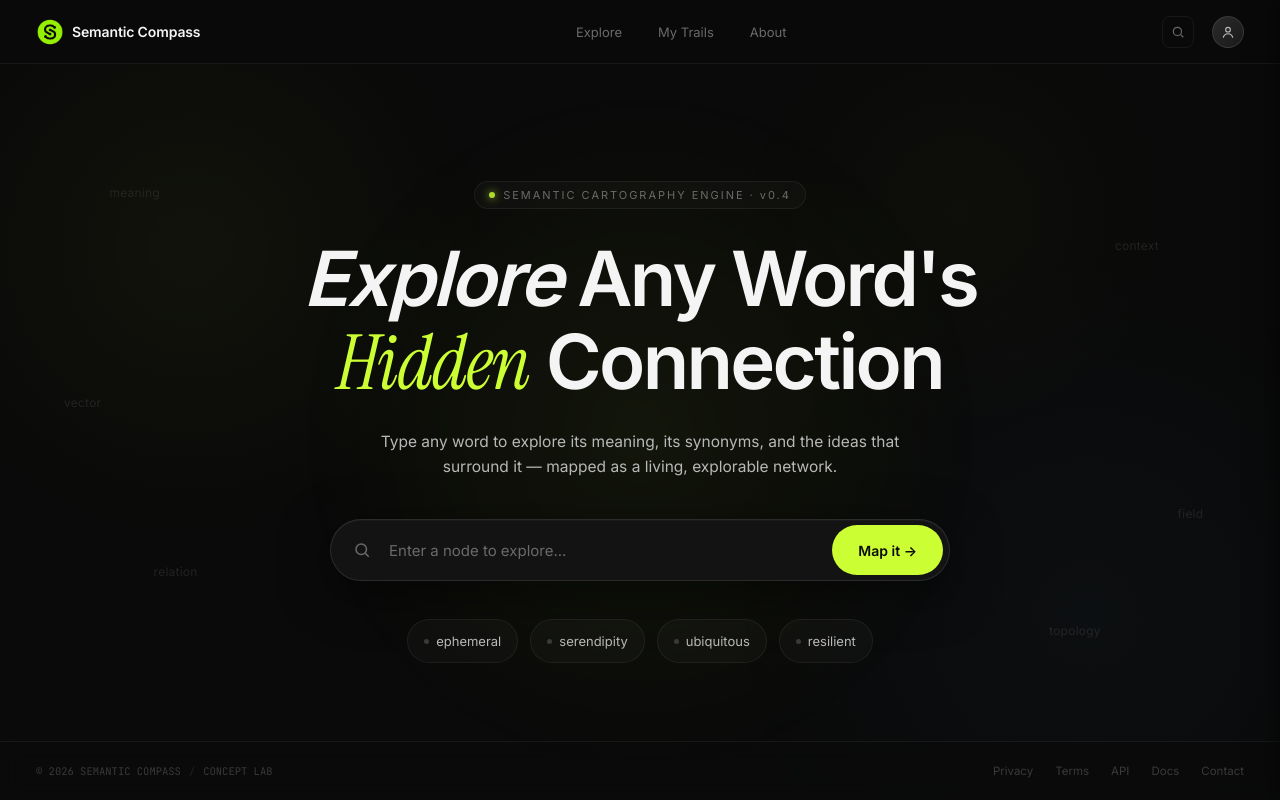
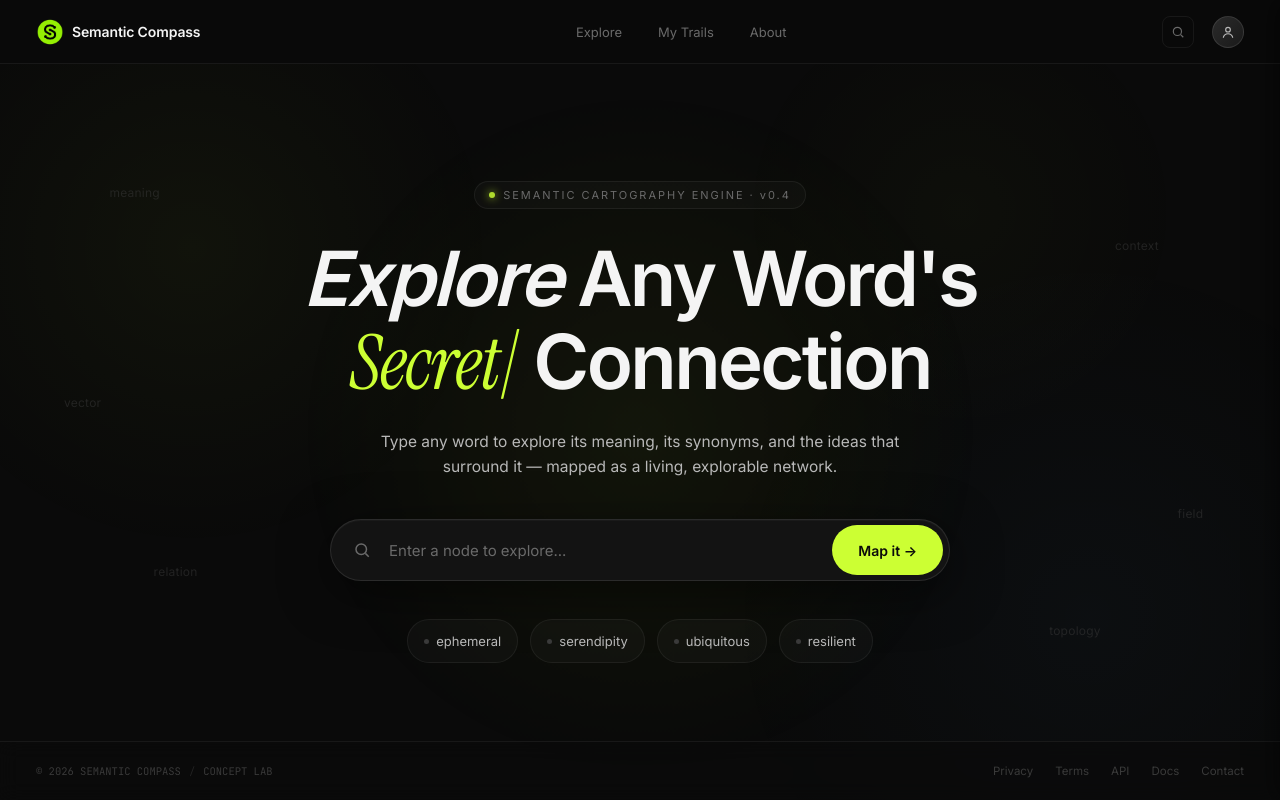
Before and after one commit to muhammadaamanbutt-commits/Ai-vocabulary-website, a React (Vite) app in the folder client/: page / in a window 1280 px wide. Built offline with nearby package versions, Linux system fonts and the light colour scheme.

Commit message:
Implement Landing page with typewriter effect and hero section layout

```diff
--- a/client/src/pages/Landing.jsx
+++ b/client/src/pages/Landing.jsx
@@ -1,8 +1,75 @@
+import { useState, useEffect } from 'react'
 import Navigation from '../components/Navigation/Navigation'
 import SearchBox from '../components/SearchBox/SearchBox'
 import './Landing.css'
 
+function useTypewriter(words, typingSpeed = 120, deletingSpeed = 80, pauseAfterTyping = 2000, pauseAfterDeleting = 500) {
+  const [displayText, setDisplayText] = useState('')
+  const [wordIndex, setWordIndex] = useState(0)
+  const [charIndex, setCharIndex] = useState(0)
+  const [isDeleting, setIsDeleting] = useState(false)
+  const [isPaused, setIsPaused] = useState(false)
+  const [showCursor, setShowCursor] = useState(true)
+
+  useEffect(() => {
+    const currentWord = words[wordIndex]
+
+    if (isPaused) {
+      return
+    }
+
+    const handleTyping = () => {
+      if (!isDeleting) {
+        // Typing forward
+        if (charIndex < currentWord.length) {
+          setDisplayText(currentWord.substring(0, charIndex + 1))
+          setCharIndex(charIndex + 1)
+        } else {
+          // Finished typing, pause before deleting
+          setIsPaused(true)
+          setTimeout(() => {
+            setIsPaused(false)
+            setIsDeleting(true)
+          }, pauseAfterTyping)
+        }
+      } else {
+        // Deleting backward
+        if (charIndex > 0) {
+          setDisplayText(currentWord.substring(0, charIndex - 1))
+          setCharIndex(charIndex - 1)
+        } else {
+          // Finished deleting, pause before next word
+          setIsPaused(true)
+          setTimeout(() => {
+            setIsPaused(false)
+            setIsDeleting(false)
+            setWordIndex((prev) => (prev + 1) % words.length)
+            setCharIndex(0)
+            setDisplayText('')
+          }, pauseAfterDeleting)
+        }
+      }
+    }
+
+    const timeout = setTimeout(handleTyping, isDeleting ? deletingSpeed : typingSpeed)
+    return () => clearTimeout(timeout)
+  }, [charIndex, wordIndex, isDeleting, isPaused, words, typingSpeed, deletingSpeed, pauseAfterTyping, pauseAfterDeleting])
+
+  // Cursor blink effect
+  useEffect(() => {
+    const cursorInterval = setInterval(() => {
+      setShowCursor((prev) => !prev)
+    }, 500)
+    return () => clearInterval(cursorInterval)
+  }, [])
+
+  return { text: displayText, showCursor }
+}
+
 function Landing() {
+  const words = ['Hidden', 'Secret', 'Deeper', 'Unseen', 'Unknown', 'Underlying', 'Core']
+  const { text, showCursor } = useTypewriter(words)
+
   return (
     <>
       <Navigation />
@@ -22,7 +89,13 @@ function Landing() {
             <span className="eyebrow-dot"></span>
             <span>SEMANTIC CARTOGRAPHY ENGINE · v0.4</span>
           </div>
-          <h1><i>Explore</i> Any Word's <br /><span className="accent-word">Hidden</span>  Connection</h1>
+          <h1>
+            <i>Explore</i> Any Word's <br />
+            <span className="accent-word">
+              {text}
+              <span className="typewriter-cursor" style={{ opacity: showCursor ? 1 : 0 }}>|</span>
+            </span>  Connection
+          </h1>
           <p className="subhead">Type any word to explore its meaning, its synonyms, and the ideas that surround it — mapped as a living, explorable network.</p>
 
           <SearchBox />
```
